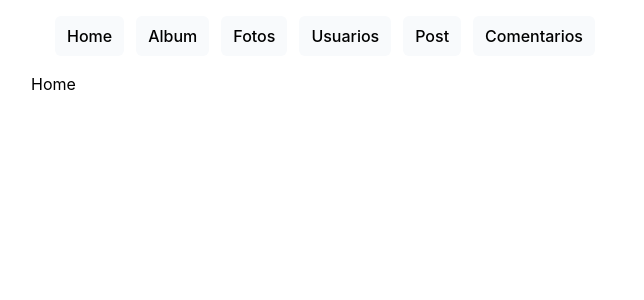
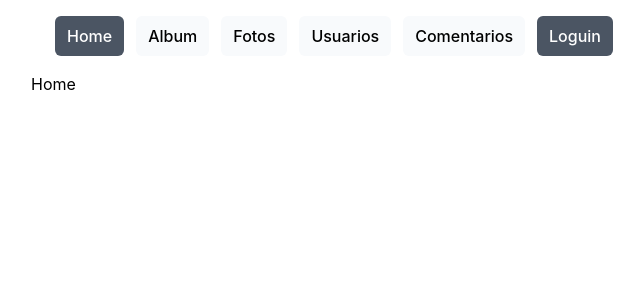
Before and after one commit to adilla23/my-shop, a React (Create React App) app: page / in a window 1280 px wide. Shown: the top 300 px of the page, without its empty margins (353-997 px from the left). Built offline with nearby package versions, Linux system fonts and the light colour scheme.

Commit message:
sustituyendo el link por el navlink

```diff
--- a/public/index.html
+++ b/public/index.html
@@ -15,6 +15,7 @@
       user's mobile device or desktop. See https://developers.google.com/web/fundamentals/web-app-manifest/
     -->
     <link rel="manifest" href="%PUBLIC_URL%/manifest.json" />
+
     <!--
       Notice the use of %PUBLIC_URL% in the tags above.
       It will be replaced with the URL of the `public` folder during the build.
--- a/src/components/navigation/index.jsx
+++ b/src/components/navigation/index.jsx
@@ -1,80 +1,92 @@
 import React, { useState } from 'react';
 
-import { Outlet, Link } from 'react-router-dom';
+import { Outlet, Link, useLinkClickHandler,NavLink } from 'react-router-dom';
 
 import ROUTES from '../../utils/routes';
 
 
 export const Navigation = () => {
   const [active, setActive] = useState(false);
+
   return (
     <div className="divide-y divide-slate-100">
       <nav className="py-4 px-6 text-base font-medium">
         <ul className="flex space-x-3">
+          <li>
+            <NavLink
+              to={ROUTES.HOME}
+              className={({ isActive }) =>
+                isActive
+                  ? 'block px-3 py-2 rounded-md bg-gray-600 text-white'
+                  : 'block px-3 py-2 rounded-md bg-slate-50'
+              }
+            >
+              Home
+            </NavLink>
+          </li>
+          <li>
+            <NavLink
+              to={ROUTES.ALBUM}
+              className={({ isActive }) =>
+                isActive
+                  ? 'block px-3 py-2 rounded-md bg-gray-600 text-white'
+                  : 'block px-3 py-2 rounded-md bg-slate-50'
+              }
+            >
+              Album
+            </NavLink>
+          </li>
+          <li>
+            <NavLink
+              to={ROUTES.FOTO}
+              className={({ isActive }) =>
+                isActive
+                  ? 'block px-3 py-2 rounded-md bg-gray-600 text-white'
+                  : 'block px-3 py-2 rounded-md bg-slate-50'
+              }
+            >
+              Fotos
+            </NavLink>
+          </li>
+          <li>
+            <NavLink
+              to={ROUTES.USER}
+              className={({ isActive }) =>
+                isActive
+                  ? 'block px-3 py-2 rounded-md bg-gray-600 text-white'
+                  : 'block px-3 py-2 rounded-md bg-slate-50'
+              }
+            >
+              Usuarios
+            </NavLink>
+          </li>
 
           <li>
-
-              <Link
-                to={ROUTES.HOME}
-                className={`block px-3 py-2 rounded-md ${
-                  active ? 'bg-gray-600 text-white' : 'bg-slate-50'
-                }`}
+            <NavLink
+              to={ROUTES.COMMENT}
+              className={({ isActive }) =>
+                isActive
+                  ? 'block px-3 py-2 rounded-md bg-gray-600 text-white'
+                  : 'block px-3 py-2 rounded-md bg-slate-50'
+              }
             >
-                Home
-              </Link>
+              Comentarios
+            </NavLink>
           </li>
           <li>
-              <Link
-                to={ROUTES.ALBUM}
-                className={`block px-3 py-2 rounded-md ${
-                  active ? 'bg-gray-600 text-white' : 'bg-slate-50'
-                }`}
+            <NavLink
+              to={ROUTES.AUTH}
+              className={({ isActive }) =>
+                isActive
+                  ? 'block px-3 py-2 rounded-md bg-gray-600 text-white'
+                  : 'block px-3 py-2 rounded-md bg-slate-50'
+              }
             >
-                Album
-              </Link>
+              Loguin
+            </NavLink>
           </li>
-            <li>
-              <Link
-                to={ROUTES.FOTO}
-                className={`block px-3 py-2 rounded-md ${
-                  active ? 'bg-gray-600 text-white' : 'bg-slate-50'
-                }`}
-              >
-                Fotos
-              </Link>
-            </li>
-            <li>
-              <Link
-                to={ROUTES.USER}
-                className={`block px-3 py-2 rounded-md ${
-                  active ? 'bg-gray-600 text-white' : 'bg-slate-50'
-                }`}
-              >
-                Usuarios
-              </Link>
-            </li>
-            <li>
-              <Link
-                to={ROUTES.POST}
-                className={`block px-3 py-2 rounded-md ${
-                  active ? 'bg-gray-600 text-white' : 'bg-slate-50'
-                }`}
-              >
-                Post
-              </Link>
-            </li>
-            <li>
-              <Link
-                to={ROUTES.COMMENT}
-                className={`block px-3 py-2 rounded-md ${
-                  active ? 'bg-gray-600 text-white' : 'bg-slate-50'
-                }`}
-              >
-                Comentarios
-              </Link>
-            </li>
+        </ul>
 
-        </ul>
         <Outlet />
       </nav>
     </div>
--- a/src/index.js
+++ b/src/index.js
@@ -3,6 +3,7 @@ import ReactDOM from 'react-dom/client';
 import './index.css';
 import App from './App';
 import reportWebVitals from './reportWebVitals';
+
 
 const root = ReactDOM.createRoot(document.getElementById('root'));
 root.render(
```
Also changed, not shown: src/components/router/index.jsx (indentation only). Lines whose indentation alone changed are shown as unchanged.
